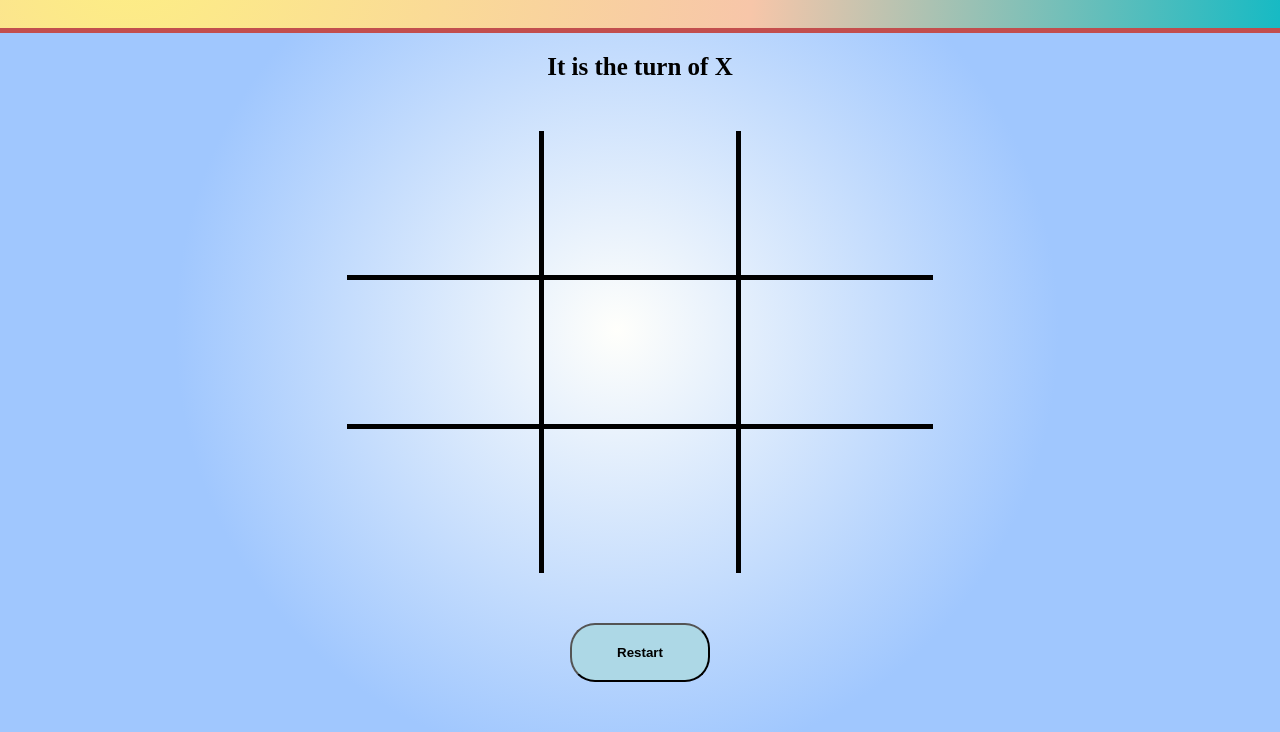
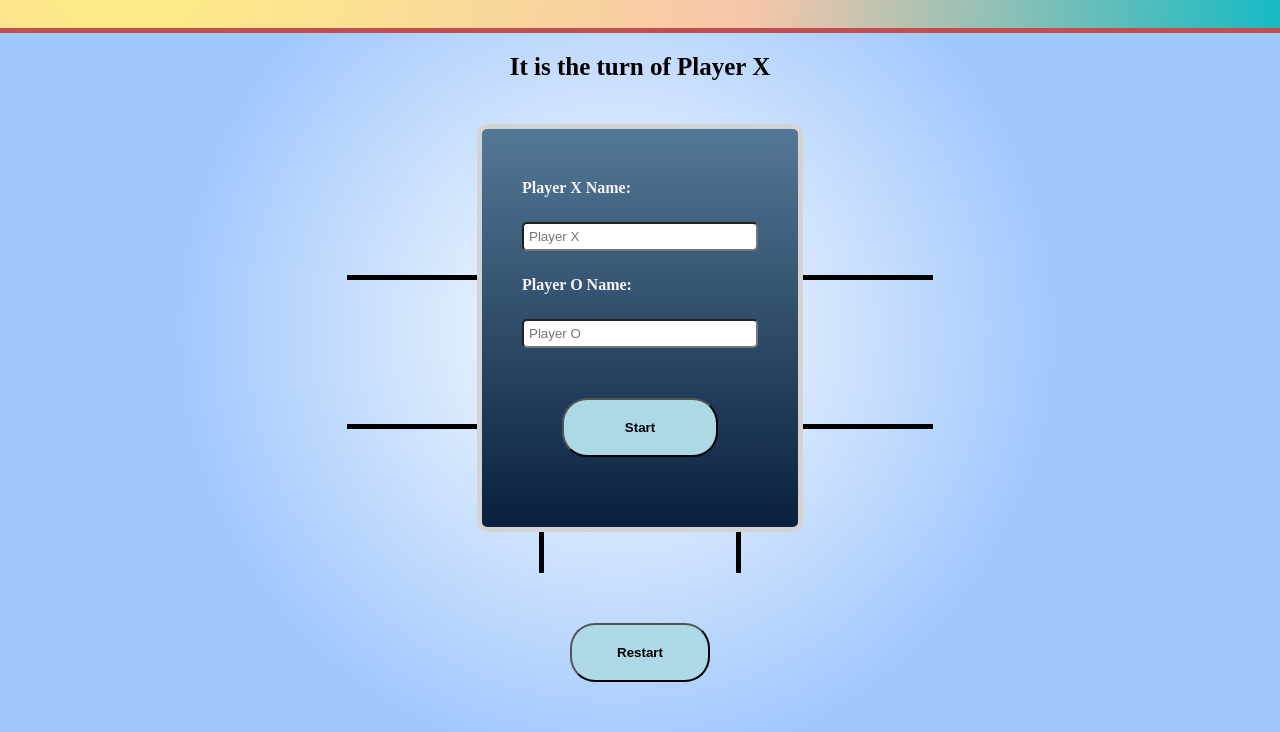
Before and after one commit to seanghods/tic-tac-toe, a plain HTML site: page index.html in a window 1280 px wide. Both pictures are taken after a click on the button "Restart". Shown: the part 72-804 px from the top of the page. Drawn offline with Linux system fonts and the light colour scheme.

Commit message:
Add modal and name changing

```diff
--- a/index.html
+++ b/index.html
@@ -26,5 +26,14 @@
         </div>
         <div class="restart-button"><button id="restart">Restart</button></div>
     </div>
+    <div class="modal">
+        <form action="example" method="post">
+            <label for="player1-name">Player X Name:</label>
+            <input type="text" id="player1-name" name="player1-name" placeholder="Player X">
+            <label for="player2-name">Player O Name:</label>
+            <input type="text" id="player2-name" name="player2-name" placeholder="Player O">
+            <button type="submit" onclick="event.preventDefault();launch();">Start</button>
+        </form>
+    </div>
 </body>
 </html>
--- a/script.js
+++ b/script.js
@@ -1,9 +1,45 @@
-const Player = (sign) => {
+const startChecker = (() => {
+    let hasStarted = false;
+
+    const hasGameStarted = () => hasStarted;
+
+    const start = () => hasStarted = true;
+
+    return {hasGameStarted, start}
+})();
+
+const launch = () => {
+    const player1Name = document.querySelector('#player1-name');
+    const player2Name = document.querySelector('#player2-name');
+    const form = document.querySelector('.modal');
+
+    form.classList.add('hidden');
+    startChecker.start();
+
+    if (player1Name.value.length > 0) {
+        gameController.changePlayerName(1, player1Name.value);
+    }
+    if (player2Name.value.length > 0) {
+        gameController.changePlayerName(2, player2Name.value);
+    }
+
+    gameStart.setMessage(`It is the turn of ${player1Name.value}`);
+}
+
+
+const Player = (name, sign) => {
+    this.name = name;
     this.sign = sign;
+
+    const changeName = (newName) => {
+        name = newName;
+    }
 
     const getSign = () => sign;
 
-    return { getSign };
+    const getName = () => name;
+
+    return { getSign, getName, changeName };
 }
 
 const gameBoard = (() => {
@@ -28,7 +64,7 @@ const gameStart = (() => {
 
     cells.forEach(each => {
         each.addEventListener('click',(event) => {
-            if (event.target.innerHTML == '' && gameController.getIsOver() == false) {
+            if (event.target.innerHTML == '' && !gameController.getIsOver() && startChecker.hasGameStarted()) {
                 gameController.playRound(parseInt(event.target.id));
                 updateBoard();
             }
@@ -39,7 +75,6 @@ const gameStart = (() => {
         gameBoard.resetFields();
         gameController.reset();
         updateBoard();
-        messageElement.innerHTML = 'It is the turn of X';
     })
 
     const updateBoard = () => {
@@ -56,8 +91,8 @@ const gameStart = (() => {
 })();
 
 const gameController = (() => {
-    const playerX = Player("X");
-    const playerO = Player("O");
+    const playerX = Player('Player X', "X");
+    const playerO = Player('Player O', "O");
     let round = 1;
     let isOver = false;
 
@@ -65,7 +100,7 @@ const gameController = (() => {
         gameBoard.setField(chosenIndex, getPlayerSign());
         if (checkWinner(chosenIndex)) {
             isOver = true;
-            gameStart.setMessage(`${getPlayerSign()} has won!`);
+            gameStart.setMessage(`${getPlayerName()} has won!`);
             return;
         }
         round++;
@@ -74,7 +109,15 @@ const gameController = (() => {
             isOver = true;
             return;
         }
-        gameStart.setMessage(`It is the turn of ${getPlayerSign()}`);
+        gameStart.setMessage(`It is the turn of ${getPlayerName()}`);
+    }
+
+    const changePlayerName = (player, name) => {
+        player == 1 ? playerX.changeName(name) : playerO.changeName(name);;
+    }
+
+    const getPlayerName = () => {
+        return round % 2 == 1 ? playerX.getName() : playerO.getName();
     }
 
     const getPlayerSign = () => {
@@ -84,6 +127,7 @@ const gameController = (() => {
     const reset = () => {
         round = 1;
         isOver = false;
+        gameStart.setMessage(`It is the turn of ${getPlayerName()}`);
     }
 
     const checkWinner = (chosenIndex) => {
@@ -112,5 +156,5 @@ const gameController = (() => {
         return isOver;
     }
 
-    return { playRound, reset, getIsOver}
+    return { playRound, reset, getIsOver, changePlayerName}
 })();
--- a/style.css
+++ b/style.css
@@ -72,10 +72,15 @@ button {
     border-radius: 25px;
     background: lightblue;
     font-weight: bold;
+    transition: background-color 0.2s, transform 0.2s;
 }
 
 button:hover {
-    cursor: pointer;}
+    transform: scale(1.1);
+    background: linear-gradient(98.3deg, rgb(61, 61, 61) 10.6%, rgb(255, 48, 48) 97.7%);
+    color: white;
+    cursor: pointer;
+}
 
 /* Borders */
 
@@ -92,3 +97,47 @@ button:hover {
     border-left: 5px solid black;
     border-right: 5px solid black;
 }
+
+/* Modal */
+
+.modal {
+    position: absolute;
+    top: 50%;
+    left: 50%;
+    transform: translate(-50%,-50%) scale(1);
+    transition: .5s ease-in-out;
+    visibility: visible;
+    opacity: 1;
+    color: white;
+    border: 5px solid lightgrey;
+    padding: 30px;
+    padding-top: 10px;
+    border-radius: 10px;
+    background: linear-gradient(to top, #09203f 0%, #537895 100%);
+    min-width: 20%;
+}
+
+form {
+    display: flex;
+    flex-direction: column;
+    gap: 25px;
+    font-weight: bold;
+    color: whitesmoke;
+    padding: 40px 10px;
+}
+
+form button {
+    margin: 25px 40px 0px 40px;
+}
+
+input {
+    border-radius: 5px;
+    padding: 5px;
+
+}
+
+.hidden {
+    visibility: hidden;
+    opacity: 0;
+    transform: translate(-50%, -50%) scale(0);
+}
```
